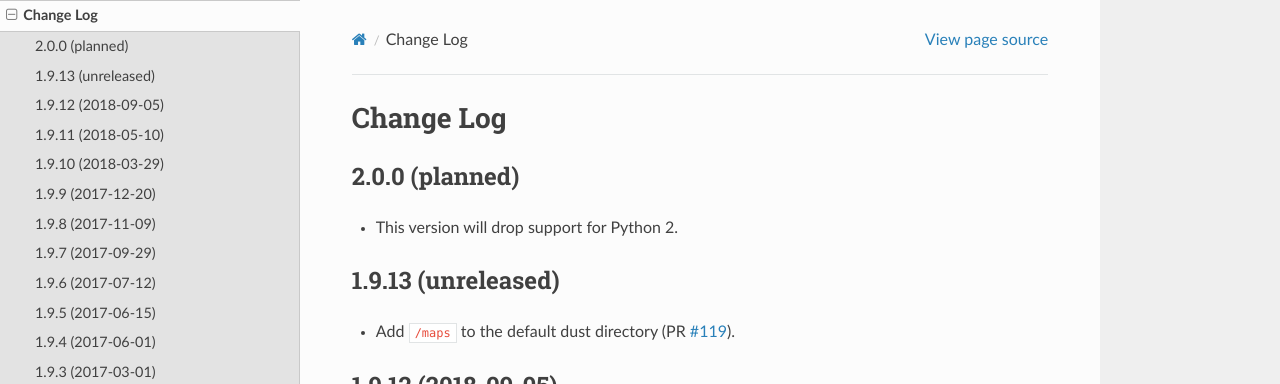
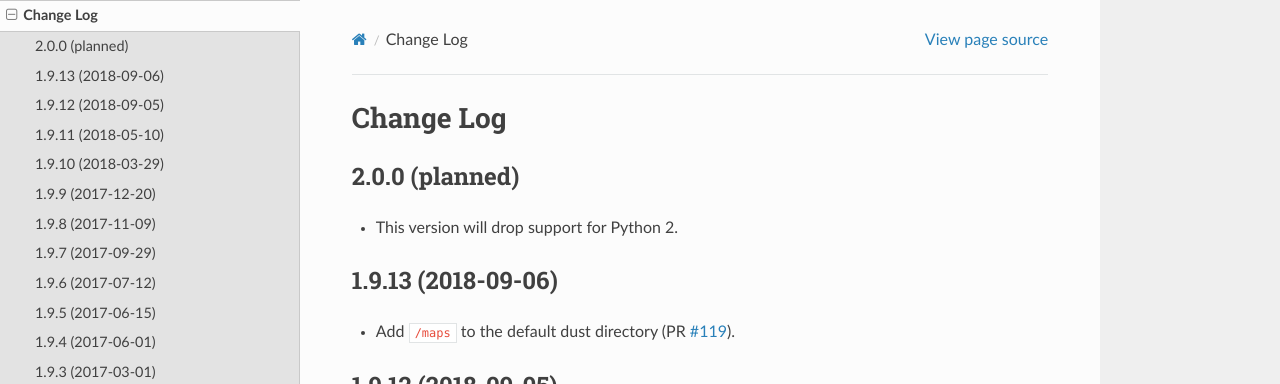
Before and after one commit to desihub/desiutil, a Sphinx documentation site: the page built from doc/changes.rst, in a window 1280 px wide and 900 px high. Shown: the top 384 px of the window. Built offline with Sphinx 7.4.7 and the Read the Docs theme 2.0.0, drawn with Linux system fonts in a browser that asks for light colours.

Commit message:
preparing for next tag

```diff
--- a/doc/changes.rst
+++ b/doc/changes.rst
@@ -7,7 +7,7 @@ Change Log
 
 * This version will drop support for Python 2.
 
-1.9.13 (unreleased)
+1.9.13 (2018-09-06)
 -------------------
 
 * Add ``/maps`` to the default dust directory (PR `#119`_).
--- a/py/desiutil/_version.py
+++ b/py/desiutil/_version.py
@@ -1 +1 @@
-__version__ = '1.9.12.dev683'
+__version__ = '1.9.13'
```
